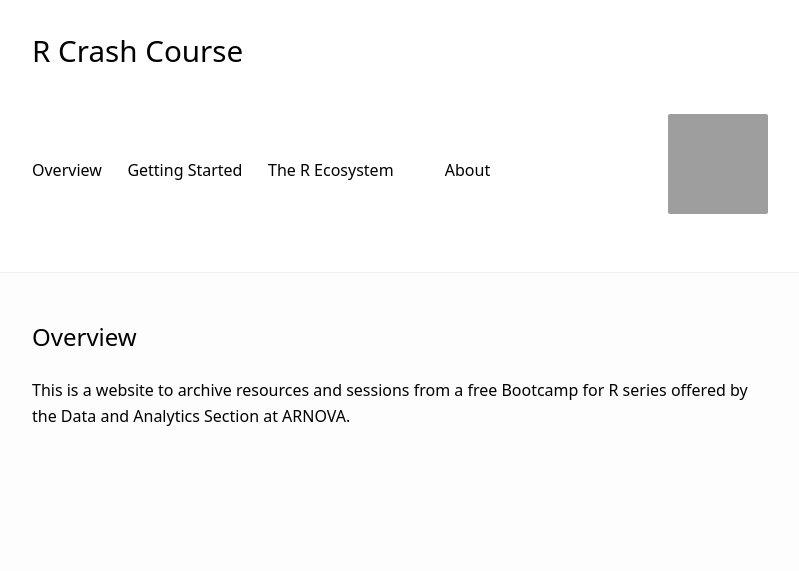
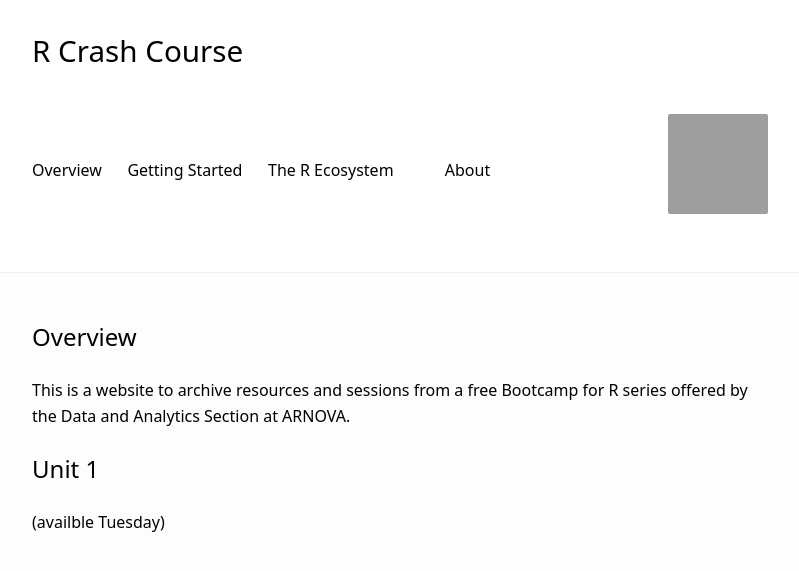
Before and after one commit to Nonprofit-Open-Data-Collective/r-crash-course, a Jekyll site: the page built from index.md, in a window 1280 px wide, cut to the strip 0-571 px from the top of the page. Shown: the whole strip, without its empty margins (240-1039 px from the left). Built offline with Jekyll 4.4.1, drawn with Linux system fonts in a browser that asks for light colours; grey boxes are pictures that could not be loaded.

Commit message:
Update index.md

```diff
--- a/index.md
+++ b/index.md
@@ -6,3 +6,8 @@ title: Overview
 ## Overview
 
 This is a website to archive resources and sessions from a free Bootcamp for R series offered by the Data and Analytics Section at ARNOVA.
+
+
+## Unit 1
+
+(availble Tuesday)
```
